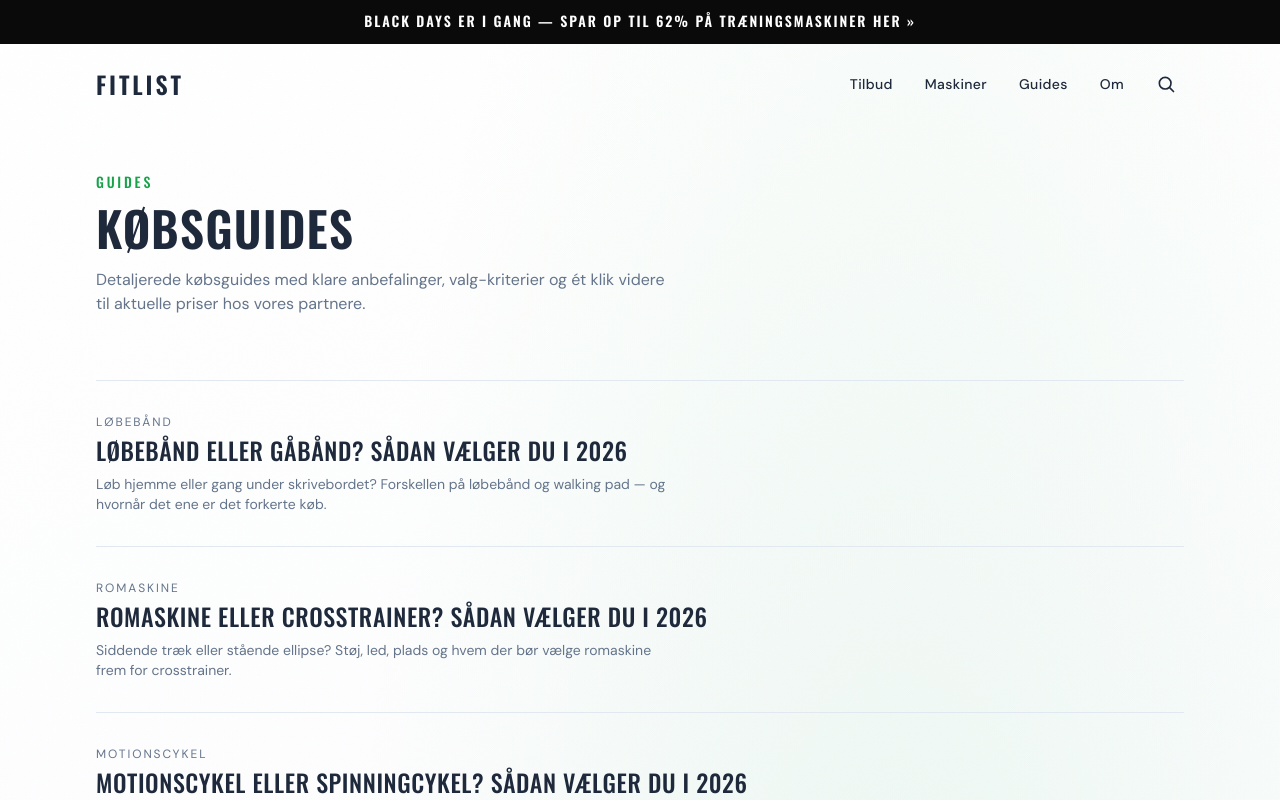
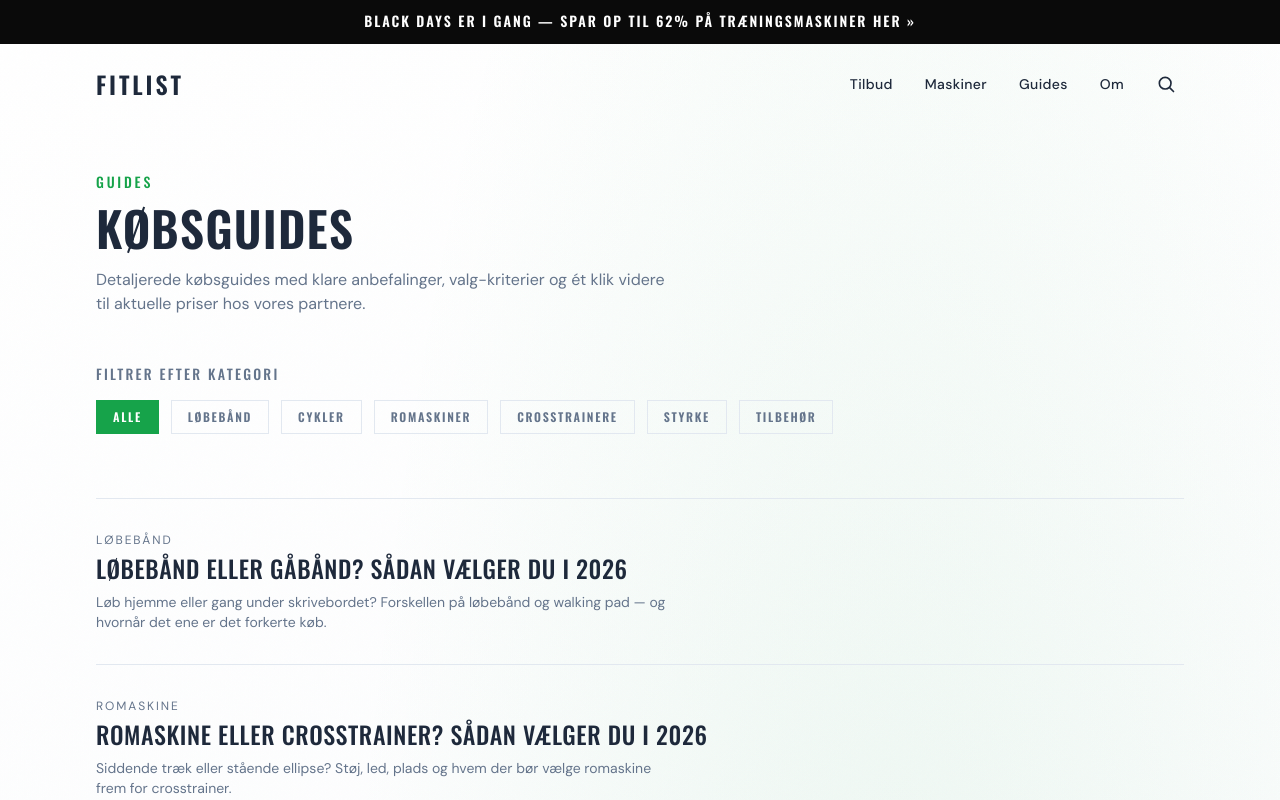
Before and after one commit to KaasLarsen/fitlist.dk, a Next.js app: page /guides in a window 1280 px wide. Shown: the top 800 px of the page. Built offline with nearby package versions, Linux system fonts and the light colour scheme.

Commit message:
Add category filter chips on /guides
Browse guides by machine category via ?category= URL params,
reusing the same chip pattern as the maskiner pages.

Co-authored-by: KaasLarsen <KaasLarsen@users.noreply.github.com>

```diff
--- a/src/app/guides/page.tsx
+++ b/src/app/guides/page.tsx
@@ -1,7 +1,7 @@
 import type { Metadata } from "next";
 import Link from "next/link";
-import { getCategory } from "@/lib/categories";
-import { getAllGuides } from "@/lib/guides";
+import { getAllCategories, getCategory } from "@/lib/categories";
+import { getAllGuides, getGuidesByCategory } from "@/lib/guides";
 
 export const metadata: Metadata = {
   title: "Guides",
@@ -10,8 +10,24 @@ export const metadata: Metadata = {
   alternates: { canonical: "https://www.fitlist.dk/guides" },
 };
 
-export default function GuidesPage() {
-  const guides = getAllGuides();
+type Props = {
+  searchParams: Promise<{ category?: string }>;
+};
+
+export default async function GuidesPage({ searchParams }: Props) {
+  const { category: categorySlug } = await searchParams;
+  const categories = getAllCategories();
+  const activeCategory = categorySlug ? getCategory(categorySlug) : undefined;
+  const guides = activeCategory
+    ? getGuidesByCategory(activeCategory.slug)
+    : getAllGuides();
+
+  const chipClass = (active: boolean) =>
+    `inline-flex border px-4 py-2 font-display text-xs font-semibold uppercase tracking-[0.14em] transition-colors ${
+      active
+        ? "border-accent bg-accent text-accent-fg"
+        : "border-border text-muted hover:border-foreground hover:text-foreground"
+    }`;
 
   return (
     <div className="noise hero-glow flex flex-1 flex-col">
@@ -27,6 +43,37 @@ export default function GuidesPage() {
           klik videre til aktuelle priser hos vores partnere.
         </p>
 
+        <section className="mt-12">
+          <p className="font-display text-sm font-medium uppercase tracking-[0.16em] text-muted">
+            Filtrer efter kategori
+          </p>
+          <ul className="mt-4 flex flex-wrap gap-3">
+            <li>
+              <Link href="/guides" className={chipClass(!activeCategory)}>
+                Alle
+              </Link>
+            </li>
+            {categories.map((category) => {
+              const active = activeCategory?.slug === category.slug;
+              return (
+                <li key={category.slug}>
+                  <Link
+                    href={`/guides?category=${category.slug}`}
+                    className={chipClass(active)}
+                  >
+                    {category.shortName}
+                  </Link>
+                </li>
+              );
+            })}
+          </ul>
+        </section>
+
+        {guides.length === 0 ? (
+          <p className="mt-16 border-t border-border pt-8 text-muted">
+            Ingen guides i denne kategori endnu.
+          </p>
+        ) : (
           <ul className="mt-16 divide-y divide-border border-t border-border">
             {guides.map((guide) => {
               const category = getCategory(guide.categorySlug);
@@ -55,6 +102,7 @@ export default function GuidesPage() {
               );
             })}
           </ul>
+        )}
 
         <Link
           href="/maskiner"
```
Lines whose indentation alone changed are shown as unchanged.
